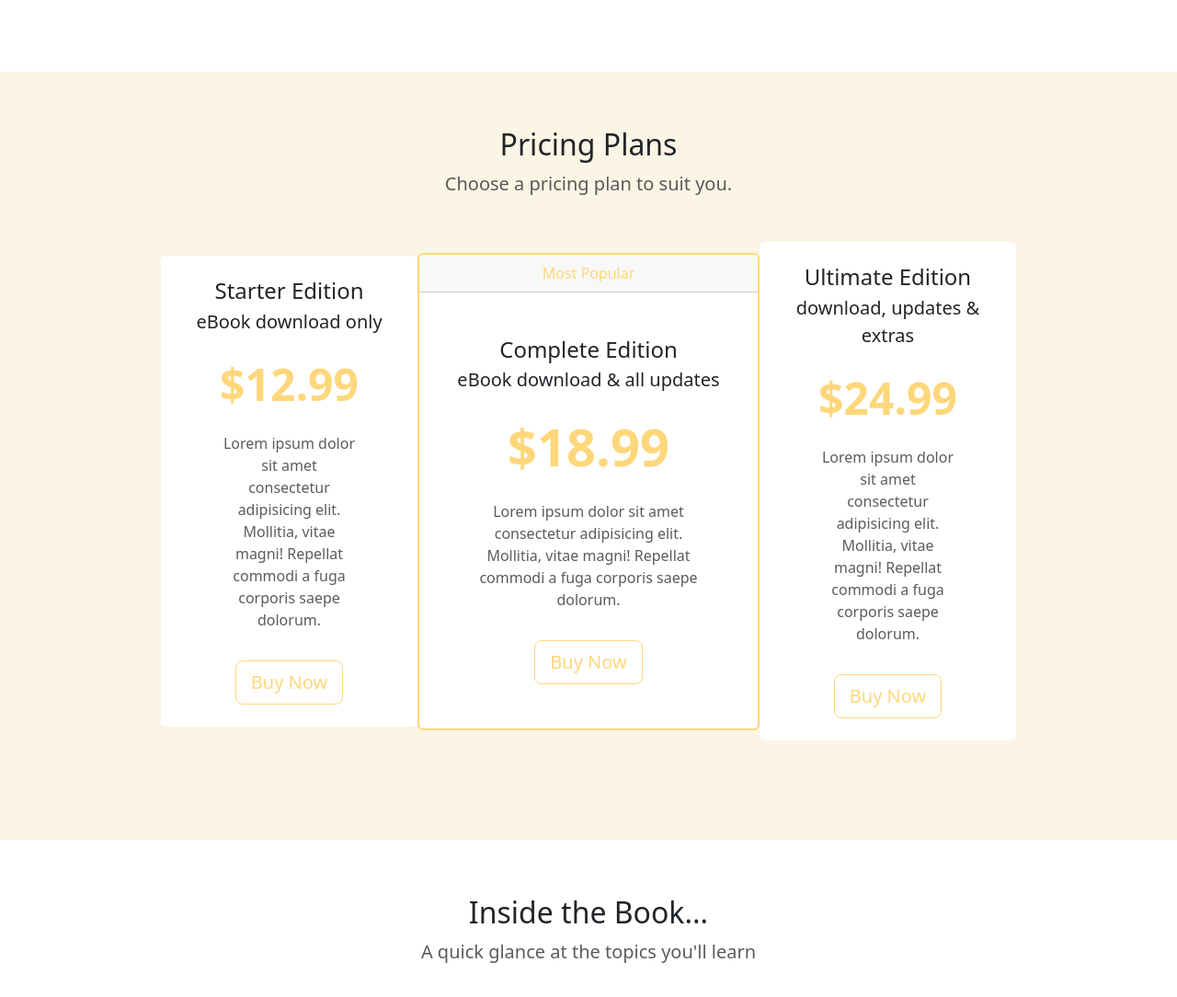
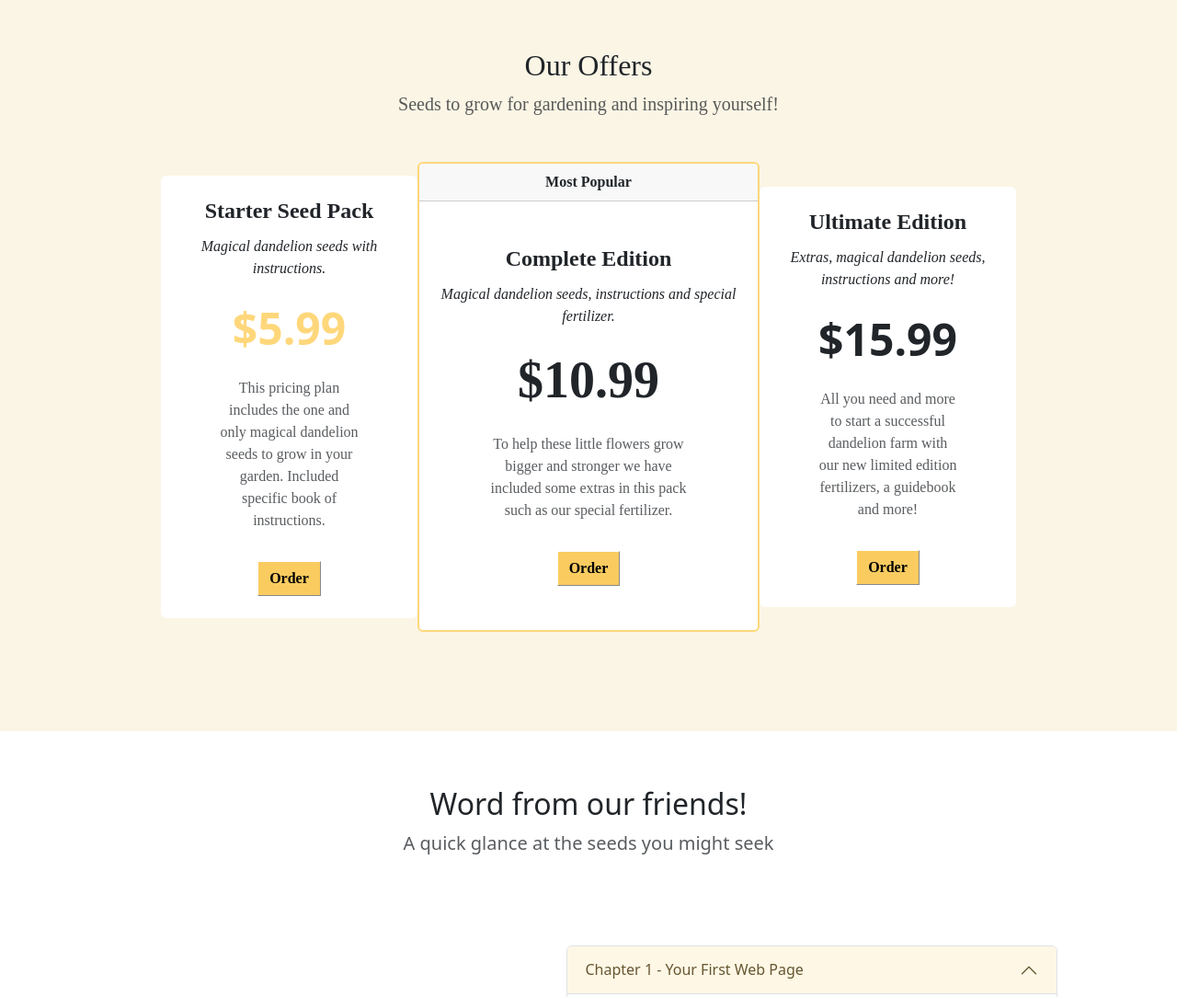
Before and after one commit to Maia-Marit/Bootstrap5, a website: page index.html in a window 1280 px wide. Shown: the part 680-1764 px from the top of the page at 92% size. Drawn offline with nearby package versions, Linux system fonts and the light colour scheme.

Commit message:
changes in bootstrap

```diff
--- a/index.html
+++ b/index.html
@@ -48,7 +48,7 @@
             <a class="nav-link nav-btn" href="#pricing">Pricing</a>
           </li>
           <li class="nav-item ms-2 d-none d-md-inline">
-            <a class="nav-btn-special" href="#pricing">Buy Now</a>
+            <a class="nav-btn-special" href="#pricing">Order Now</a>
           </li>
 
         </ul>
@@ -66,8 +66,8 @@
             <div class="fact-paragraph">Dandelions</div>
             <div class="display-6 fact-paragraph text-muted">Flowers From The Sun</div>
           </h1>
-          <p class="fact-paragraph my-4 text-muted">Lorem ipsum dolor sit amet consectetur adipisicing elit. Laboriosam, dignissimos?</p>
-          <a href="#pricing" class="btn btn-secondary btn-lg">Buy Now</a>
+          <p class="fact-paragraph my-4 text-muted">Page for inspiring garden enthusiast and those who just like dandelions.</p>
+          <a href="#pricing" class="btn btn-secondary btn-lg">Order Now</a>
           <!-- open sidebar / offcanvas -->
           <a href="#sidebar" class="d-block mt-3" data-bs-toggle="offcanvas" role="button" aria-controls="sidebar">
             Explore my other books
@@ -76,7 +76,7 @@
         <div class="col-md-5 text-center d-none d-md-block">
           <!-- tooltip -->
           <span class="tt" data-bs-placement="bottom" title="Net Ninja Pro book cover">
-            <img src="/assets/ebook-cover.png" class="img-fluid" alt="ebook">
+            <img src="/assets/Dandelion.svg" class="img-fluid w-75" alt="SVG dandelion">
           </span>
         </div>
       </div>
@@ -86,21 +86,21 @@
   <!-- pricing plans -->
   <section id="pricing" class="bg-light mt-5">
     <div class="container-lg">
-      <div class="text-center">
-        <h2>Pricing Plans</h2>
-        <p class="lead text-muted">Choose a pricing plan to suit you.</p>
+      <div class="text-center fact-heading">
+        <h2>Our Offers</h2>
+        <p class="lead text-muted">Seeds to grow for gardening and inspiring yourself!</p>
       </div>
 
       <div class="row my-5 g-0 align-items-center justify-content-center">
         <div class="col-8 col-lg-4 col-xl-3">
           <div class="card border-0">
             <div class="card-body text-center py-4">
-              <h4 class="card-title">Starter Edition</h4>
-              <p class="lead card-subtitle">eBook download only</p>
-              <p class="display-5 my-4 text-primary fw-bold">$12.99</p>
-              <p class="card-text mx-5 text-muted d-none d-lg-block">Lorem ipsum dolor sit amet consectetur adipisicing elit. Mollitia, vitae magni! Repellat commodi a fuga corporis saepe dolorum.</p>
-              <a href="#" class="btn btn-outline-primary btn-lg mt-3">
-                Buy Now
+              <h4 class="card-title mb-3 fact-heading">Starter Seed Pack</h4>
+              <p class="lead card-subtitle fact-paragraph fs-6 fst-italic">Magical dandelion seeds with instructions.</p>
+              <p class="display-5 my-4 text-primary fw-bold">$5.99</p>
+              <p class="fact-paragraph mx-5 text-muted d-none d-lg-block">This pricing plan includes the one and only magical dandelion seeds to grow in your garden. Included specific book of instructions.</p>
+              <a href="#" class="nav-btn-special btn-lg mt-3">
+                Order
               </a>
             </div>
           </div>
@@ -108,14 +108,14 @@
 
         <div class="col-9 col-lg-4">
           <div class="card border-primary border-2">
-            <div class="card-header text-center text-primary">Most Popular</div>
+            <div class="card-header text-center fact-heading">Most Popular</div>
             <div class="card-body text-center py-5">
-              <h4 class="card-title">Complete Edition</h4>
-              <p class="lead card-subtitle">eBook download & all updates</p>
-              <p class="display-4 my-4 text-primary fw-bold">$18.99</p>
-              <p class="card-text mx-5 text-muted d-none d-lg-block">Lorem ipsum dolor sit amet consectetur adipisicing elit. Mollitia, vitae magni! Repellat commodi a fuga corporis saepe dolorum.</p>
-              <a href="#" class="btn btn-outline-primary btn-lg mt-3">
-                Buy Now
+              <h4 class="card-title mb-3 fact-heading">Complete Edition</h4>
+              <p class="lead card-subtitle fact-paragraph fs-6 fst-italic">Magical dandelion seeds, instructions and special fertilizer. </p>
+              <p class="display-4 my-4 fact-heading fw-bold">$10.99</p>
+              <p class="fact-paragraph mx-5 text-muted d-none d-lg-block">To help these little flowers grow bigger and stronger we have included some extras in this pack such as our special fertilizer. </p>
+              <a href="#" class="nav-btn-special btn-lg mt-3">
+                Order
               </a>
             </div>
           </div>
@@ -124,12 +124,12 @@
         <div class="col-8 col-lg-4 col-xl-3">
           <div class="card border-0">
             <div class="card-body text-center py-4">
-              <h4 class="card-title">Ultimate Edition</h4>
-              <p class="lead card-subtitle">download, updates & extras</p>
-              <p class="display-5 my-4 text-primary fw-bold">$24.99</p>
-              <p class="card-text mx-5 text-muted d-none d-lg-block">Lorem ipsum dolor sit amet consectetur adipisicing elit. Mollitia, vitae magni! Repellat commodi a fuga corporis saepe dolorum.</p>
-              <a href="#" class="btn btn-outline-primary btn-lg mt-3">
-                Buy Now
+              <h4 class="card-title mb-3 fact-heading">Ultimate Edition</h4>
+              <p class="lead card-subtitle fact-paragraph fs-6 fst-italic">Extras, magical dandelion seeds, instructions and more!</p>
+              <p class="display-5 my-4  fw-bold">$15.99</p>
+              <p class="fact-paragraph mx-5 text-muted d-none d-lg-block">All you need and more to start a successful dandelion farm with our new limited edition fertilizers, a guidebook and more!</p>
+              <a href="#" class="nav-btn-special btn-lg mt-3">
+                Order
               </a>
             </div>
           </div>
@@ -143,8 +143,8 @@
   <section id="topics">
     <div class="container-md">
       <div class="text-center">
-        <h2>Inside the Book...</h2>
-        <p class="lead text-muted">A quick glance at the topics you'll learn</p>
+        <h2>Word from our friends!</h2>
+        <p class="lead text-muted">A quick glance at the seeds you might seek</p>
       </div>
       <div class="row my-5 g-5 justify-content-around align-items-center">
         <div class="col-6 col-lg-4">
@@ -373,7 +373,7 @@
       </div>
       <div class="row justify-content-center">
         <div class="col-md-8 text-center">
-          <p class="text-muted my-4">Lorem ipsum dolor sit amet consectetur adipisicing elit. Vero exercitationem voluptatibus porro, hic asperiores fuga illo voluptates obcaecati deleniti veritatis sunt saepe quasi deserunt ex ipsum. Est possimus, aspernatur, vitae eligendi rem odit quaerat, ipsum pariatur ratione maxime delectus fuga minus accusamus dolores iusto maiores accusantium cumque magnam placeat quia!</p>
+          <p class="text-muted my-4"></p>
           <button class="btn btn-primary" data-bs-toggle="modal" data-bs-target="#reg-modal">
             Register for Updates
           </button>
--- a/sass/main.scss
+++ b/sass/main.scss
@@ -26,9 +26,6 @@ $custom-theme-colors: (
   border: 2px solid #fff;
   border-right-color: #808080;
   border-bottom-color: #808080;
-  box-shadow:
-    inset -1px -1px #fff,
-    inset 1px 1px #000;
   color: #000;
 }
 
@@ -44,13 +41,12 @@ $custom-theme-colors: (
   font-family: 'Playfair Display', serif;
   font-size: 14px;
   box-shadow: inset 1px 1px #fff, inset -1px -1px #888;
-  transition: all 0.1s ease-in-out;
 }
 
 .nav-btn-special {
     display: inline-block;
-  background-color: $primary;
-  border: 2px solid #fff;
+  background-color: #facc60;
+  border: 1px solid #fff;
   border-right-color: #888;
   border-bottom-color: #888;
   padding: 6px 12px;
@@ -59,9 +55,8 @@ $custom-theme-colors: (
   font-family: 'Playfair Display', serif;
   font-size: 16px;
   font-weight: bold;
-  box-shadow: inset 1px 1px #fff, inset -1px -1px #888;
-  transition: all 0.1s ease-in-out;
 }
+
 
 
 $theme-colors: map-merge($custom-theme-colors, $theme-colors);
```
Also changed, not shown: assets/Dandelion.svg (added), assets/ebook-cover.png (deleted), assets/kindle.png (deleted), sass/main.css, 1 other file.
